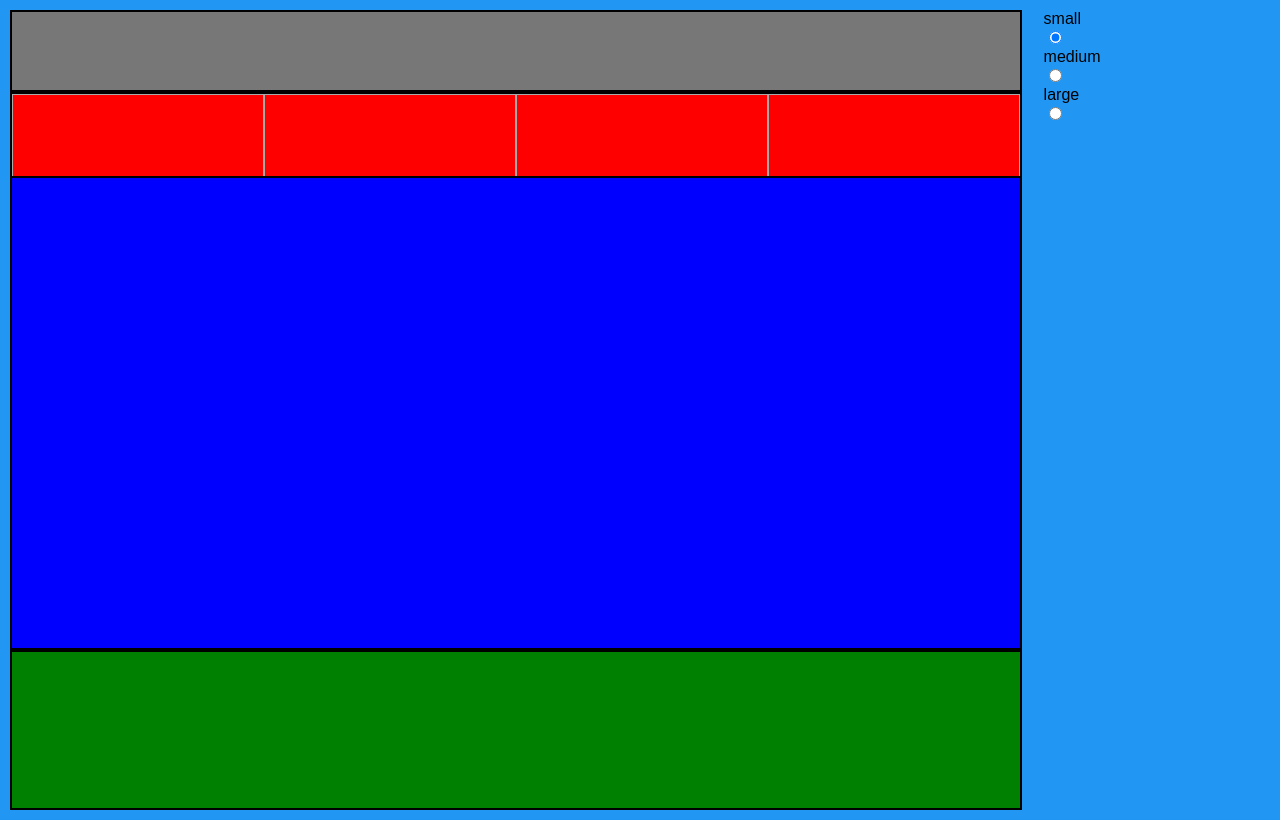
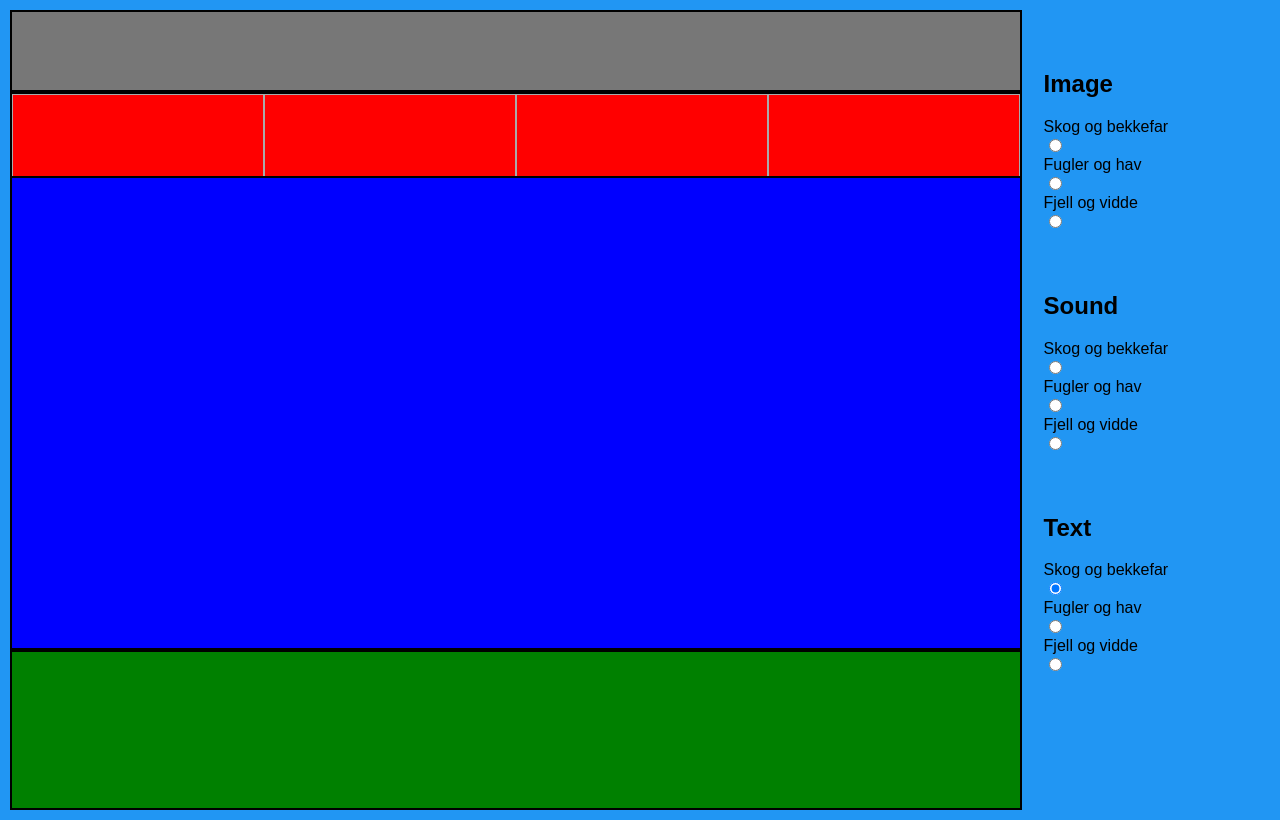
Before and after one commit to IT2810/it2810-webutvikling-h18-prosjekt-2-gruppe--21, a React (Create React App) app in the folder prosjekt2/: page / in a window 1280 px wide. Built offline with nearby package versions, Linux system fonts and the light colour scheme.

Commit message:
Create main layout - added names to the categories and gave them padding

```diff
--- a/prosjekt2/src/Category.js
+++ b/prosjekt2/src/Category.js
@@ -7,22 +7,54 @@ export class Category extends Component {
   render() {
     return (
       <div className="radioButtons">
-         <label className="radioButton">small</label>
+        <div className="radioGroup" id="1">
+            <h2>Image</h2>
+            <label className="radioButton">Skog og bekkefar</label>
             <input type = "radio"
                 name = "radSize"
-                 id = "sizeSmall"
                 value = "small"
                 checked = "checked" />
-          <label className="radioButton">medium</label>
+             <label className="radioButton">Fugler og hav</label>
              <input type = "radio"
                 name = "radSize"
-                 id = "sizeMed"
                 value = "medium" />
-          <label className="radioButton">large</label>
+             <label className="radioButton">Fjell og vidde</label>
              <input type = "radio"
                 name = "radSize"
-                 id = "sizeLarge"
                 value = "large" />
+        </div>
+        <div className="radioGroup" id="2">
+            <h2>Sound</h2>
+            <label className="radioButton">Skog og bekkefar</label>
+            <input type = "radio"
+                name = "radSize"
+                value = "small"
+                checked = "checked" />
+            <label className="radioButton">Fugler og hav</label>
+            <input type = "radio"
+                name = "radSize"
+                value = "medium" />
+              <label className="radioButton">Fjell og vidde</label>
+              <input type = "radio"
+                name = "radSize"
+                value = "large" />
+        </div>
+        <div className="radioGroup" id="3">
+            <h2>Text</h2>
+             <label className="radioButton">Skog og bekkefar</label>
+             <input type = "radio"
+                name = "radSize"
+                value = "small"
+                checked = "checked" />
+             <label className="radioButton">Fugler og hav</label>
+             <input type = "radio"
+                name = "radSize"
+                value = "medium" />
+              <label className="radioButton">Fjell og vidde</label>
+              <input type = "radio"
+                name = "radSize"
+                value = "large" />
+        </div>
       </div>
     );
   }
--- a/prosjekt2/src/category.css
+++ b/prosjekt2/src/category.css
@@ -2,6 +2,11 @@
     margin-left: 2vw;
 }
 
+.radioGroup {
+    padding-top: 5vh;
+}
+
 .radioButton {
+
     display: block;
 }
```
Lines whose indentation alone changed are shown as unchanged.
